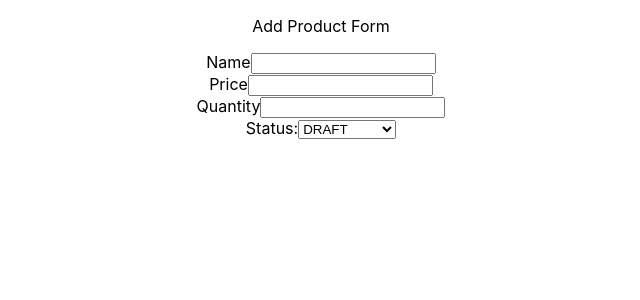
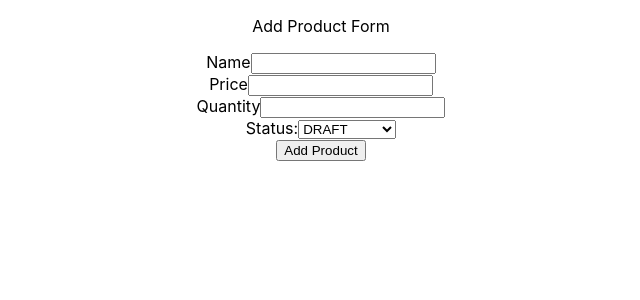
Before and after one commit to yehezkellandau/mini-shopping-cart, a React (Create React App) app: page / in a window 1280 px wide. Shown: the top 300 px of the page, without its empty margins (319-959 px from the left). Built offline with nearby package versions, Linux system fonts and the light colour scheme.

Commit message:
Creating and adding Button to the Form

```diff
--- /dev/null
+++ b/src/components/Button.tsx
@@ -0,0 +1,18 @@
+interface ButtonProps {
+    label: string;
+    type?: "button" | "submit" | "reset";
+}
+
+
+const Button = ({label, type="button"} : ButtonProps) => {
+    return (
+        <div>
+            <button
+            type={type}
+            >
+            {label}
+            </button>
+        </div>
+    );
+};
+export default Button;
--- a/src/components/Form.tsx
+++ b/src/components/Form.tsx
@@ -1,6 +1,7 @@
 import {useState} from 'react';
 import Input from '../components/Input';
 import Select from '../components/Select';
+import Button from '../components/Button';
 import {Product, ProductStatus} from '../types/types';
 
 const defaultProductState = {
@@ -33,6 +34,9 @@ const Form = () => {
                 />
                 <Select value={status}
                 />
+                <Button
+                label="Add Product"
+                />
             </form>
 
         </div>
```
